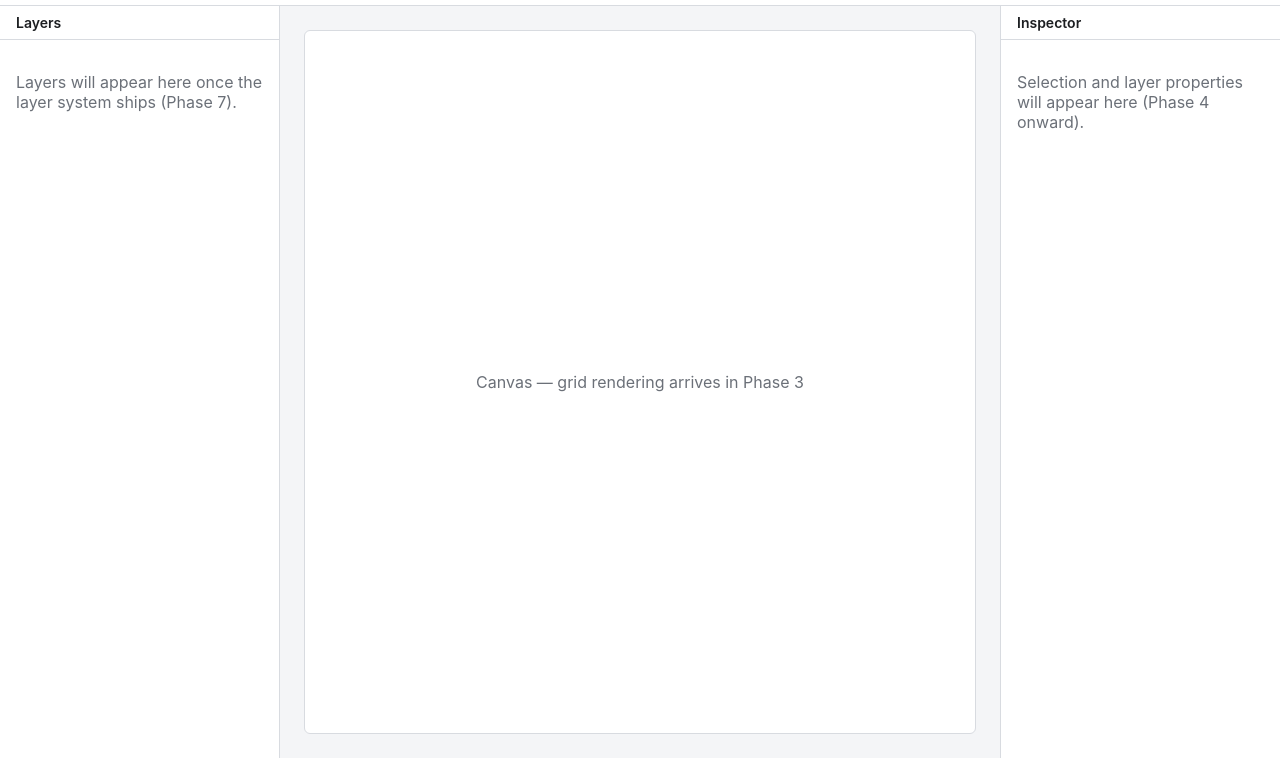
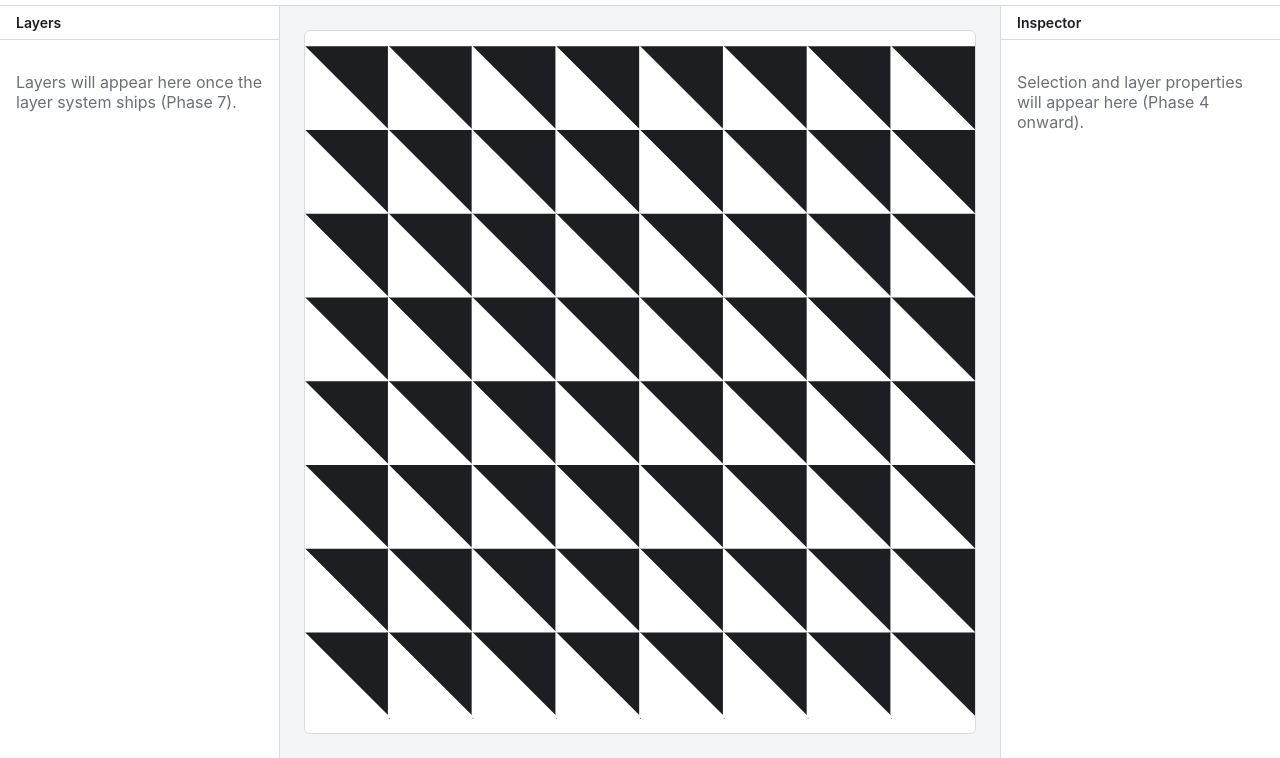
Before and after one commit to jann3/truchet-mosaic-designer, a website built with Vite: page index.html in a window 1280 px wide. Shown: the part 42-800 px from the top of the page. Built offline with nearby package versions, Linux system fonts and the light colour scheme.

Commit message:
Added phase 3 implementation

```diff
--- a/src/main.ts
+++ b/src/main.ts
@@ -1,6 +1,7 @@
 import './styles/main.css';
 import { ViewportManager } from './viewport/ViewportManager';
 import { createAppShell } from './ui/AppShell';
+import { DocumentStore } from './document/DocumentStore';
 
 const appRoot = document.querySelector<HTMLDivElement>('#app');
 if (!appRoot) {
@@ -8,4 +9,5 @@ if (!appRoot) {
 }
 
 new ViewportManager();
-appRoot.appendChild(createAppShell());
+const documentStore = new DocumentStore();
+appRoot.appendChild(createAppShell(documentStore));
--- /dev/null
+++ b/src/render/TruchetRenderer.ts
@@ -0,0 +1,50 @@
+import type { Grid } from '../document/types';
+import type { DocumentStore } from '../document/DocumentStore';
+import { getTileTriangles } from './tileGeometry';
+
+const SVG_NS = 'http://www.w3.org/2000/svg';
+
+/**
+ * Renders a document's grid as an SVG of Truchet tile triangles. The SVG's
+ * viewBox tracks the grid's column/row count and scales via CSS (width/height
+ * 100%), so it resizes with its container and stays vector-sharp at any
+ * resolution without any pixel math here.
+ */
+export class TruchetRenderer {
+  readonly svg: SVGSVGElement;
+  private readonly unsubscribe: () => void;
+
+  constructor(container: HTMLElement, store: DocumentStore) {
+    this.svg = document.createElementNS(SVG_NS, 'svg');
+    this.svg.classList.add('truchet-grid');
+    container.appendChild(this.svg);
+
+    this.render(store.get().grid);
+    this.unsubscribe = store.subscribe((doc) => this.render(doc.grid));
+  }
+
+  destroy(): void {
+    this.unsubscribe();
+    this.svg.remove();
+  }
+
+  private render(grid: Grid): void {
+    this.svg.setAttribute('viewBox', `0 0 ${grid.columns} ${grid.rows}`);
+    this.svg.replaceChildren();
+
+    const fragment = document.createDocumentFragment();
+    for (const tile of grid.tiles) {
+      const { a, b } = getTileTriangles(tile);
+      fragment.appendChild(this.createTriangle(a.points, 'truchet-grid__triangle--a'));
+      fragment.appendChild(this.createTriangle(b.points, 'truchet-grid__triangle--b'));
+    }
+    this.svg.appendChild(fragment);
+  }
+
+  private createTriangle(points: readonly (readonly [number, number])[], className: string): SVGPolygonElement {
+    const polygon = document.createElementNS(SVG_NS, 'polygon');
+    polygon.setAttribute('points', points.map(([x, y]) => `${x},${y}`).join(' '));
+    polygon.classList.add(className);
+    return polygon;
+  }
+}
--- /dev/null
+++ b/src/render/tileGeometry.ts
@@ -0,0 +1,41 @@
+import type { Tile } from '../document/types';
+
+type Point = readonly [number, number];
+
+export interface Triangle {
+  points: readonly [Point, Point, Point];
+}
+
+export interface TileTriangles {
+  a: Triangle;
+  b: Triangle;
+}
+
+/**
+ * The two triangles a tile splits into, as grid-space coordinates (each tile
+ * occupies one unit square at its column/row). 'diagonal-a' splits along
+ * top-left→bottom-right; 'diagonal-b' splits along top-right→bottom-left.
+ */
+export function getTileTriangles(tile: Pick<Tile, 'row' | 'column' | 'orientation'>): TileTriangles {
+  const x0 = tile.column;
+  const y0 = tile.row;
+  const x1 = x0 + 1;
+  const y1 = y0 + 1;
+
+  const topLeft: Point = [x0, y0];
+  const topRight: Point = [x1, y0];
+  const bottomLeft: Point = [x0, y1];
+  const bottomRight: Point = [x1, y1];
+
+  if (tile.orientation === 'diagonal-a') {
+    return {
+      a: { points: [topLeft, topRight, bottomRight] },
+      b: { points: [topLeft, bottomRight, bottomLeft] },
+    };
+  }
+
+  return {
+    a: { points: [topLeft, topRight, bottomLeft] },
+    b: { points: [topRight, bottomRight, bottomLeft] },
+  };
+}
--- a/src/styles/canvas.css
+++ b/src/styles/canvas.css
@@ -11,11 +11,6 @@
   overflow: auto;
 }
 
-/*
- * Placeholder only: fills the available area without imposing pixel
- * dimensions. Phase 3 (rendering engine) replaces this with the SVG grid,
- * scaled and aspect-locked to the document's configured aspect ratio.
- */
 .canvas-area__viewport {
   position: relative;
   width: 100%;
@@ -24,8 +19,27 @@
   background: var(--color-surface);
   border: 1px solid var(--color-border);
   border-radius: var(--border-radius);
-  display: flex;
-  align-items: center;
-  justify-content: center;
-  color: var(--color-text-muted);
 }
+
+/*
+ * viewBox tracks the grid's column/row count; preserveAspectRatio (default
+ * xMidYMid meet) letterboxes it within the viewport so tiles stay square and
+ * it rescales automatically with the container — no JS resize handling needed.
+ */
+.truchet-grid {
+  display: block;
+  width: 100%;
+  height: 100%;
+}
+
+.truchet-grid__triangle--a {
+  fill: var(--color-text);
+  stroke: var(--color-text);
+  stroke-width: 0.02;
+}
+
+.truchet-grid__triangle--b {
+  fill: var(--color-surface);
+  stroke: var(--color-surface);
+  stroke-width: 0.02;
+}
--- a/src/ui/AppShell.ts
+++ b/src/ui/AppShell.ts
@@ -1,3 +1,4 @@
+import type { DocumentStore } from '../document/DocumentStore';
 import { createToolbar } from './Toolbar';
 import { ResizablePanel } from './ResizablePanel';
 import { createLayersPanelContent } from './LayersPanel';
@@ -8,7 +9,7 @@ const PANEL_MIN_WIDTH = 160;
 const PANEL_MAX_WIDTH = 448;
 const PANEL_INITIAL_WIDTH = 280;
 
-export function createAppShell(): HTMLElement {
+export function createAppShell(store: DocumentStore): HTMLElement {
   const shell = document.createElement('div');
   shell.className = 'app-shell';
 
@@ -36,7 +37,7 @@ export function createAppShell(): HTMLElement {
     content: createInspectorPanelContent(),
   });
 
-  const canvasArea = createCanvasArea();
+  const canvasArea = createCanvasArea(store);
   const toolbar = createToolbar();
 
   toolbar.layersButton.addEventListener('click', () => {
--- a/src/ui/CanvasArea.ts
+++ b/src/ui/CanvasArea.ts
@@ -1,11 +1,15 @@
-export function createCanvasArea(): HTMLElement {
+import type { DocumentStore } from '../document/DocumentStore';
+import { TruchetRenderer } from '../render/TruchetRenderer';
+
+export function createCanvasArea(store: DocumentStore): HTMLElement {
   const element = document.createElement('main');
   element.className = 'canvas-area';
   element.setAttribute('aria-label', 'Canvas');
 
   const viewport = document.createElement('div');
   viewport.className = 'canvas-area__viewport';
-  viewport.textContent = 'Canvas — grid rendering arrives in Phase 3';
+
+  new TruchetRenderer(viewport, store);
 
   element.appendChild(viewport);
   return element;
```
Also changed, not shown: README.md.
